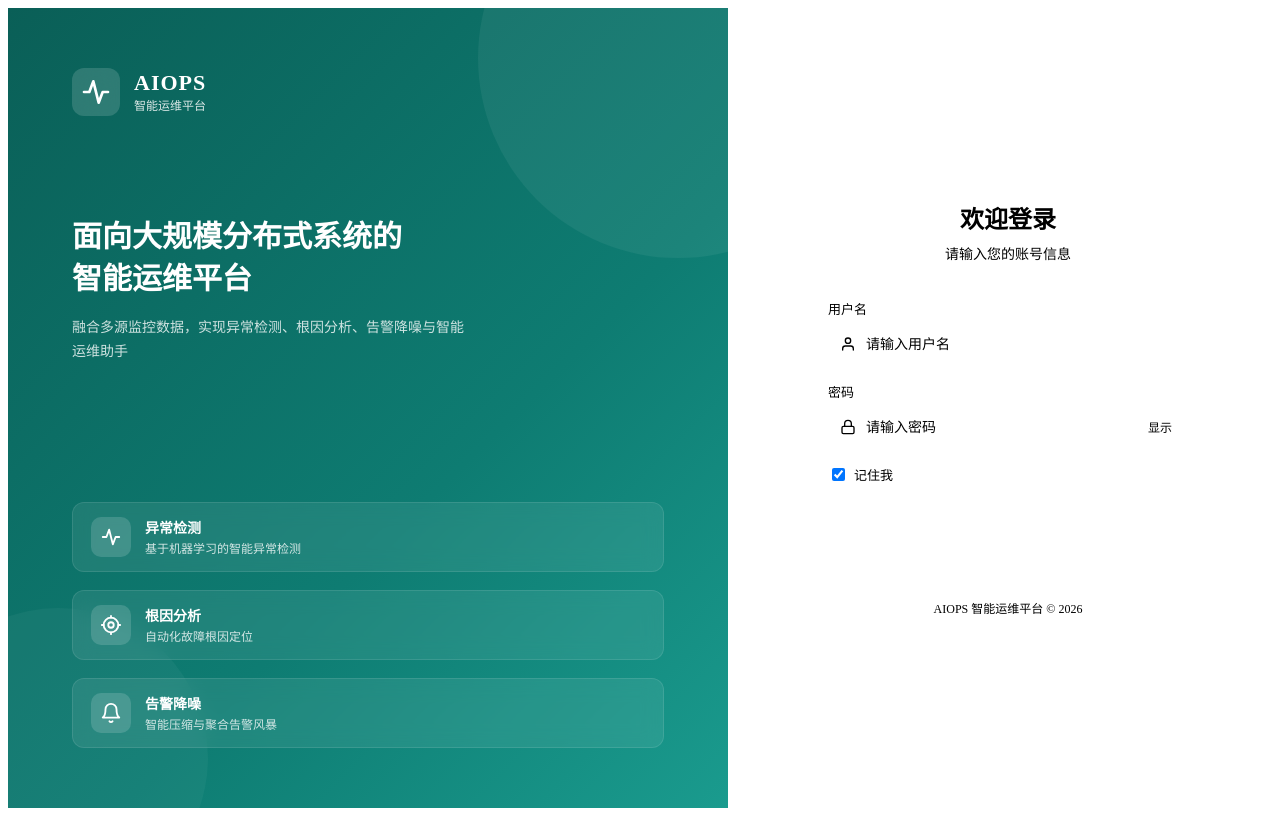
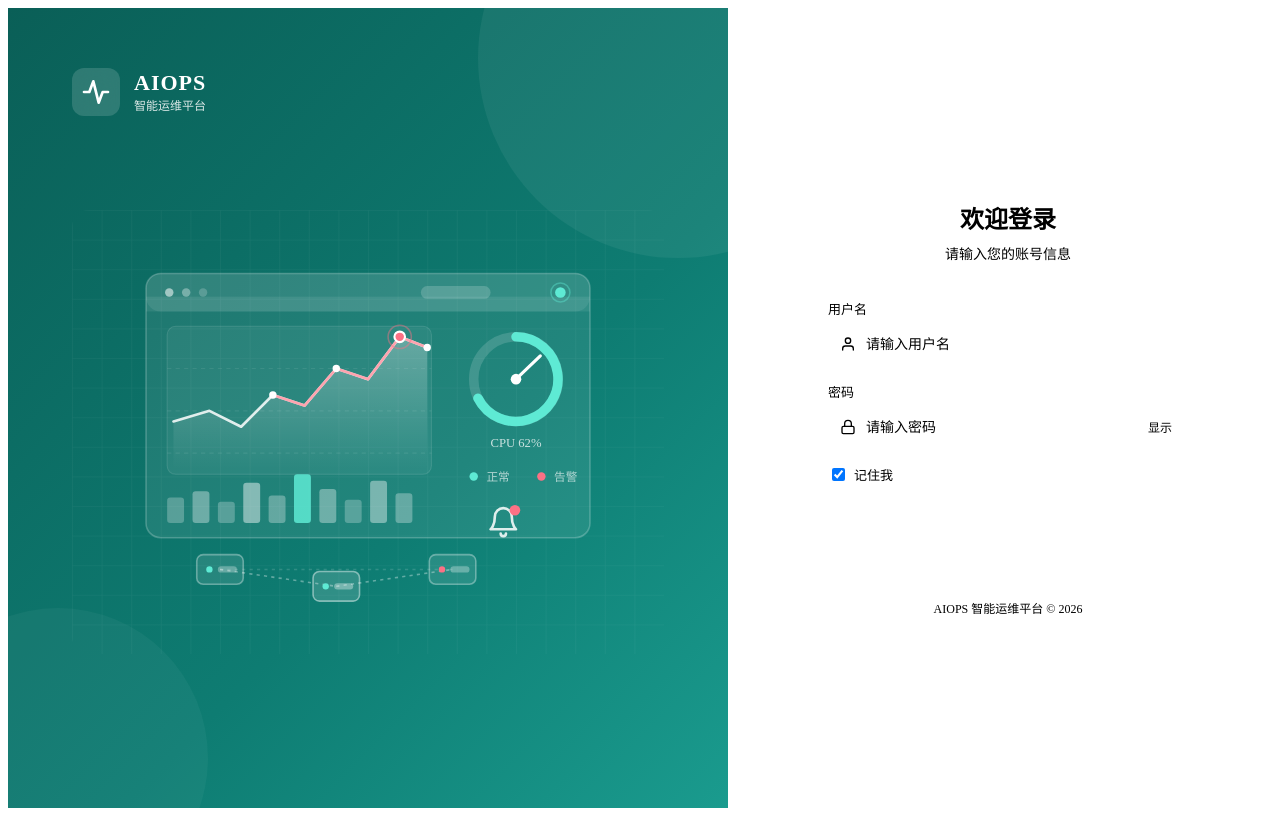
Before and after one commit to zhen1995/aiops, a Vue app in the folder frontend/: page /chat#/login in a window 1280 px wide. Built offline with nearby package versions, Linux system fonts and the light colour scheme; the HTML template or start-up script is replaced by a standard one.

Commit message:
feat: 通知媒介菜单变更为顶级的菜单

```diff
--- a/frontend/src/layout/AppLayout.vue
+++ b/frontend/src/layout/AppLayout.vue
@@ -146,7 +146,6 @@ const expanded = reactive({
   '告警管理': true,
   '夜莺': false,
   'AI 配置': false,
-  '通知管理': false,
   '人员组织': false,
   '巡检管理': false
 })
@@ -201,13 +200,7 @@ const allMenus = [
       { path: '/inspection/reports', title: '巡检报告', auth: '巡检报告' }
     ]
   },
-  {
-    title: '通知管理',
-    icon: ic('<path d="M18 8A6 6 0 0 0 6 8c0 7-3 9-3 9h18s-3-2-3-9"/><path d="M13.73 21a2 2 0 0 1-3.46 0"/><path d="M2 8c0-2.2 1.8-4 4-4h12a4 4 0 0 1 4 4"/>'),
-    children: [
-      { path: '/notification/medium', title: '通知媒介', auth: '通知媒介' }
-    ]
-  },
+  { path: '/notification/medium', title: '通知媒介', auth: '通知媒介', icon: ic('<path d="M18 8A6 6 0 0 0 6 8c0 7-3 9-3 9h18s-3-2-3-9"/><path d="M13.73 21a2 2 0 0 1-3.46 0"/><path d="M2 8c0-2.2 1.8-4 4-4h12a4 4 0 0 1 4 4"/>') },
   {
     title: '人员组织',
     icon: ic('<path d="M17 21v-2a4 4 0 0 0-4-4H5a4 4 0 0 0-4 4v2"/><circle cx="9" cy="7" r="4"/><path d="M23 21v-2a4 4 0 0 0-3-3.87"/><path d="M16 3.13a4 4 0 0 1 0 7.75"/>'),
--- a/frontend/src/views/InspectionTaskView.vue
+++ b/frontend/src/views/InspectionTaskView.vue
@@ -101,7 +101,7 @@
               <span class="hint">报告生成后自动推送，可多选</span>
             </label>
             <div v-if="mediaOptions.length === 0" class="media-empty">
-              暂无启用的通知媒介，请先在「通知管理 → 通知媒介」中创建
+              暂无启用的通知媒介，请先在「通知媒介」菜单中创建
             </div>
             <div v-else class="media-options">
               <label v-for="m in mediaOptions" :key="m.id" class="media-option">
--- a/frontend/src/views/LoginView.vue
+++ b/frontend/src/views/LoginView.vue
@@ -12,44 +12,96 @@
           <span>智能运维平台</span>
         </div>
       </div>
-      <div class="slogan">
-        <h2>面向大规模分布式系统的<br/>智能运维平台</h2>
-        <p>融合多源监控数据，实现异常检测、根因分析、告警降噪与智能运维助手</p>
-      </div>
-      <div class="features">
-        <div class="feature-item">
-          <div class="feature-icon">
-            <svg viewBox="0 0 24 24" width="22" height="22" fill="none" stroke="currentColor" stroke-width="2" stroke-linecap="round" stroke-linejoin="round">
-              <path d="M3 12h4l3-8 4 16 3-8h4" />
-            </svg>
-          </div>
-          <div>
-            <b>异常检测</b>
-            <span>基于机器学习的智能异常检测</span>
-          </div>
-        </div>
-        <div class="feature-item">
-          <div class="feature-icon">
-            <svg viewBox="0 0 24 24" width="22" height="22" fill="none" stroke="currentColor" stroke-width="2" stroke-linecap="round" stroke-linejoin="round">
-              <circle cx="12" cy="12" r="3"/><circle cx="12" cy="12" r="8"/><path d="M12 2v2M12 20v2M2 12h2M20 12h2"/>
-            </svg>
-          </div>
-          <div>
-            <b>根因分析</b>
-            <span>自动化故障根因定位</span>
-          </div>
-        </div>
-        <div class="feature-item">
-          <div class="feature-icon">
-            <svg viewBox="0 0 24 24" width="22" height="22" fill="none" stroke="currentColor" stroke-width="2" stroke-linecap="round" stroke-linejoin="round">
-              <path d="M18 8a6 6 0 0 0-12 0c0 7-3 9-3 9h18s-3-2-3-9"/><path d="M13.7 21a2 2 0 0 1-3.4 0"/>
-            </svg>
-          </div>
-          <div>
-            <b>告警降噪</b>
-            <span>智能压缩与聚合告警风暴</span>
-          </div>
-        </div>
+      <div class="hero-illustration">
+        <svg viewBox="0 0 560 420" width="100%" fill="none" xmlns="http://www.w3.org/2000/svg" aria-hidden="true">
+          <!-- 网格底纹 -->
+          <defs>
+            <pattern id="grid" width="28" height="28" patternUnits="userSpaceOnUse">
+              <path d="M28 0H0v28" stroke="rgba(255,255,255,0.06)" stroke-width="1"/>
+            </pattern>
+            <linearGradient id="areaFill" x1="0" y1="0" x2="0" y2="1">
+              <stop offset="0%" stop-color="rgba(255,255,255,0.28)"/>
+              <stop offset="100%" stop-color="rgba(255,255,255,0)"/>
+            </linearGradient>
+          </defs>
+          <rect x="0" y="0" width="560" height="420" fill="url(#grid)" rx="16"/>
+
+          <!-- 监控大屏面板 -->
+          <rect x="70" y="60" width="420" height="250" rx="14" fill="rgba(255,255,255,0.08)" stroke="rgba(255,255,255,0.22)" stroke-width="1.5"/>
+          <!-- 面板标题栏 -->
+          <rect x="70" y="60" width="420" height="36" rx="14" fill="rgba(255,255,255,0.08)"/>
+          <rect x="70" y="82" width="420" height="14" fill="rgba(255,255,255,0.08)"/>
+          <circle cx="92" cy="78" r="4" fill="rgba(255,255,255,0.55)"/>
+          <circle cx="108" cy="78" r="4" fill="rgba(255,255,255,0.35)"/>
+          <circle cx="124" cy="78" r="4" fill="rgba(255,255,255,0.2)"/>
+          <rect x="330" y="72" width="66" height="12" rx="6" fill="rgba(255,255,255,0.18)"/>
+          <circle cx="462" cy="78" r="5" fill="#5eead4"/>
+          <circle cx="462" cy="78" r="9" stroke="rgba(94,234,212,0.4)" stroke-width="1.5"/>
+
+          <!-- 折线图区域 -->
+          <rect x="90" y="110" width="250" height="140" rx="8" fill="rgba(255,255,255,0.05)" stroke="rgba(255,255,255,0.12)"/>
+          <line x1="90" y1="150" x2="340" y2="150" stroke="rgba(255,255,255,0.08)" stroke-dasharray="4 4"/>
+          <line x1="90" y1="190" x2="340" y2="190" stroke="rgba(255,255,255,0.08)" stroke-dasharray="4 4"/>
+          <line x1="90" y1="230" x2="340" y2="230" stroke="rgba(255,255,255,0.08)" stroke-dasharray="4 4"/>
+          <path d="M96 200 L130 190 L160 205 L190 175 L220 185 L250 150 L280 160 L310 120 L336 130" stroke="rgba(255,255,255,0.85)" stroke-width="2.5" stroke-linecap="round" stroke-linejoin="round"/>
+          <path d="M96 200 L130 190 L160 205 L190 175 L220 185 L250 150 L280 160 L310 120 L336 130 L336 245 L96 245 Z" fill="url(#areaFill)"/>
+          <!-- 异常尖峰 -->
+          <path d="M190 175 L220 185 L250 150 L280 160 L310 120 L336 130" stroke="#fda4af" stroke-width="2.5" stroke-linecap="round" stroke-linejoin="round" stroke-dasharray="1 0"/>
+          <circle cx="310" cy="120" r="5" fill="#fb7185" stroke="#fff" stroke-width="2"/>
+          <circle cx="310" cy="120" r="11" stroke="rgba(251,113,133,0.45)" stroke-width="1.5"/>
+          <!-- 数据点 -->
+          <circle cx="190" cy="175" r="3.5" fill="#fff"/>
+          <circle cx="250" cy="150" r="3.5" fill="#fff"/>
+          <circle cx="336" cy="130" r="3.5" fill="#fff"/>
+
+          <!-- 环形仪表盘 -->
+          <circle cx="420" cy="160" r="40" stroke="rgba(255,255,255,0.15)" stroke-width="9"/>
+          <path d="M420 120 A40 40 0 1 1 384 178" stroke="#5eead4" stroke-width="9" stroke-linecap="round"/>
+          <line x1="420" y1="160" x2="443" y2="138" stroke="#fff" stroke-width="3" stroke-linecap="round"/>
+          <circle cx="420" cy="160" r="5" fill="#fff"/>
+          <text x="420" y="224" text-anchor="middle" fill="rgba(255,255,255,0.75)" font-size="12" font-family="inherit">CPU 62%</text>
+          <circle cx="380" cy="252" r="4" fill="#5eead4"/>
+          <text x="392" y="256" fill="rgba(255,255,255,0.65)" font-size="11" font-family="inherit">正常</text>
+          <circle cx="444" cy="252" r="4" fill="#fb7185"/>
+          <text x="456" y="256" fill="rgba(255,255,255,0.65)" font-size="11" font-family="inherit">告警</text>
+
+          <!-- 柱状图 -->
+          <rect x="90" y="272" width="16" height="24" rx="3" fill="rgba(255,255,255,0.25)"/>
+          <rect x="114" y="266" width="16" height="30" rx="3" fill="rgba(255,255,255,0.35)"/>
+          <rect x="138" y="276" width="16" height="20" rx="3" fill="rgba(255,255,255,0.25)"/>
+          <rect x="162" y="258" width="16" height="38" rx="3" fill="rgba(255,255,255,0.45)"/>
+          <rect x="186" y="270" width="16" height="26" rx="3" fill="rgba(255,255,255,0.3)"/>
+          <rect x="210" y="250" width="16" height="46" rx="3" fill="#5eead4" opacity="0.85"/>
+          <rect x="234" y="264" width="16" height="32" rx="3" fill="rgba(255,255,255,0.35)"/>
+          <rect x="258" y="274" width="16" height="22" rx="3" fill="rgba(255,255,255,0.25)"/>
+          <rect x="282" y="256" width="16" height="40" rx="3" fill="rgba(255,255,255,0.4)"/>
+          <rect x="306" y="268" width="16" height="28" rx="3" fill="rgba(255,255,255,0.3)"/>
+
+          <!-- 告警铃铛 -->
+          <g transform="translate(392 280)">
+            <path d="M16 2a8 8 0 0 0-8 8c0 9-4 12-4 12h24s-4-3-4-12a8 8 0 0 0-8-8" stroke="rgba(255,255,255,0.85)" stroke-width="2.5" stroke-linecap="round" stroke-linejoin="round"/>
+            <path d="M13.5 26a2.5 2.5 0 0 0 5 0" stroke="rgba(255,255,255,0.85)" stroke-width="2.5" stroke-linecap="round"/>
+            <circle cx="27" cy="4" r="5" fill="#fb7185"/>
+          </g>
+
+          <!-- 服务器节点拓扑 -->
+          <g stroke="rgba(255,255,255,0.35)" stroke-width="1.5" stroke-dasharray="3 4">
+            <line x1="140" y1="340" x2="250" y2="356"/>
+            <line x1="250" y1="356" x2="360" y2="340"/>
+            <line x1="140" y1="340" x2="360" y2="340" stroke-opacity="0.4"/>
+          </g>
+          <g>
+            <rect x="118" y="326" width="44" height="28" rx="6" fill="rgba(255,255,255,0.1)" stroke="rgba(255,255,255,0.35)" stroke-width="1.5"/>
+            <circle cx="130" cy="340" r="3" fill="#5eead4"/>
+            <rect x="138" y="337" width="18" height="6" rx="3" fill="rgba(255,255,255,0.3)"/>
+            <rect x="228" y="342" width="44" height="28" rx="6" fill="rgba(255,255,255,0.14)" stroke="rgba(255,255,255,0.45)" stroke-width="1.5"/>
+            <circle cx="240" cy="356" r="3" fill="#5eead4"/>
+            <rect x="248" y="353" width="18" height="6" rx="3" fill="rgba(255,255,255,0.35)"/>
+            <rect x="338" y="326" width="44" height="28" rx="6" fill="rgba(255,255,255,0.1)" stroke="rgba(255,255,255,0.35)" stroke-width="1.5"/>
+            <circle cx="350" cy="340" r="3" fill="#fb7185"/>
+            <rect x="358" y="337" width="18" height="6" rx="3" fill="rgba(255,255,255,0.3)"/>
+          </g>
+        </svg>
       </div>
     </div>
 
@@ -233,68 +285,18 @@ async function handleLogin() {
   opacity: 0.85;
 }
 
-.slogan {
-  margin-top: 100px;
-  position: relative;
-  z-index: 1;
-}
-
-.slogan h2 {
-  font-size: 30px;
-  font-weight: 600;
-  line-height: 1.4;
-  margin: 0 0 16px;
-}
-
-.slogan p {
-  font-size: 14px;
-  opacity: 0.8;
-  line-height: 1.7;
-  max-width: 400px;
-}
-
-.features {
-  margin-top: auto;
-  display: flex;
-  flex-direction: column;
-  gap: 18px;
-  position: relative;
-  z-index: 1;
-}
-
-.feature-item {
-  display: flex;
-  align-items: center;
-  gap: 14px;
-  background: rgba(255, 255, 255, 0.08);
-  backdrop-filter: blur(10px);
-  border: 1px solid rgba(255, 255, 255, 0.1);
-  border-radius: 12px;
-  padding: 14px 18px;
-}
-
-.feature-icon {
-  width: 40px;
-  height: 40px;
-  border-radius: 10px;
-  background: rgba(255, 255, 255, 0.15);
+.hero-illustration {
+  flex: 1;
   display: flex;
   align-items: center;
   justify-content: center;
-  color: #fff;
-  flex-shrink: 0;
+  position: relative;
+  z-index: 1;
+  padding: 32px 0;
 }
 
-.feature-item b {
-  display: block;
-  font-size: 14px;
-  font-weight: 600;
-  margin-bottom: 2px;
-}
-
-.feature-item span {
-  font-size: 12px;
-  opacity: 0.8;
+.hero-illustration svg {
+  max-width: 720px;
 }
 
 /* 右侧登录表单 */
```
